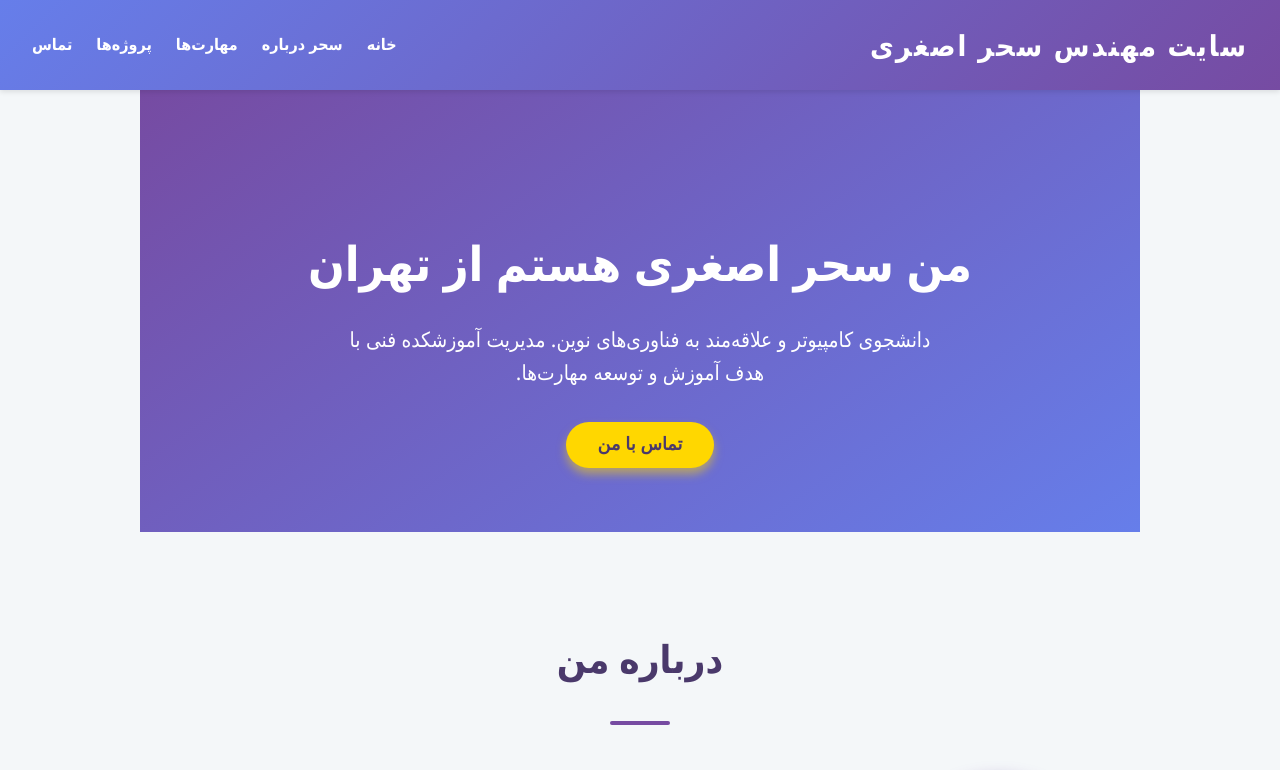
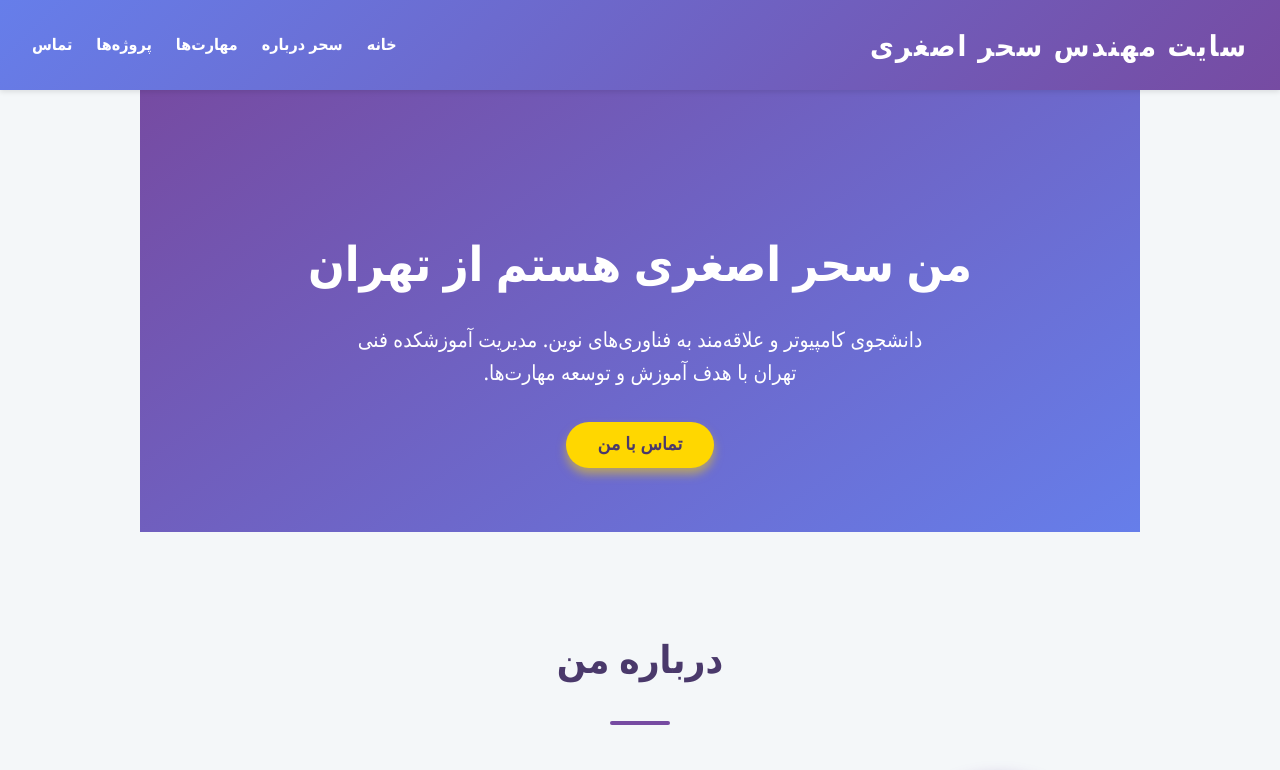
Before and after one commit to SaharAsghari/my-deploy, a plain HTML site: page index.html in a window 1280 px wide. Shown: the top 770 px of the page. Drawn offline with Linux system fonts and the light colour scheme; grey boxes are pictures that could not be loaded.

```diff
--- a/index.html
+++ b/index.html
@@ -283,7 +283,7 @@
 
 <section class="hero" id="hero" role="banner" aria-label="صفحه خوش آمدگویی">
   <h1>من سحر اصغری هستم از تهران</h1>
-  <p>دانشجوی کامپیوتر و علاقه‌مند به فناوری‌های نوین. مدیریت آموزشکده فنی با هدف آموزش و توسعه مهارت‌ها.</p>
+  <p>دانشجوی کامپیوتر و علاقه‌مند به فناوری‌های نوین. مدیریت آموزشکده فنی تهران با هدف آموزش و توسعه مهارت‌ها.</p>
   <button onclick="document.getElementById('contact').scrollIntoView({behavior:'smooth'})">تماس با من</button>
 </section>
 
```
